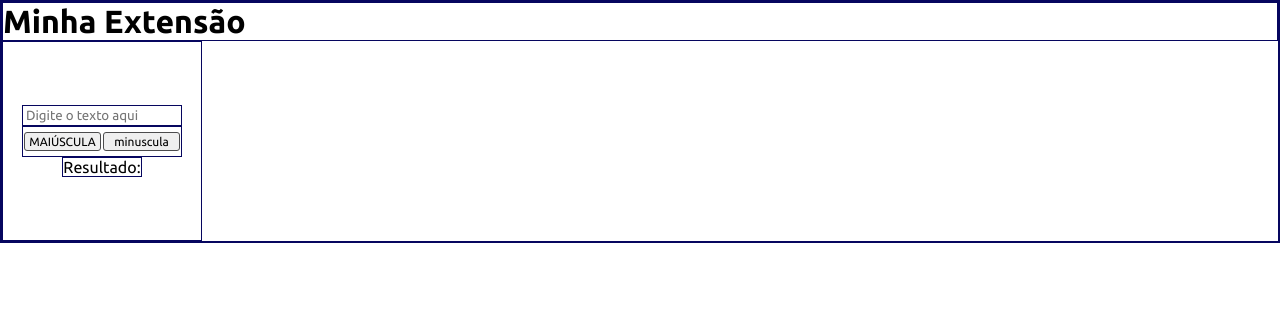
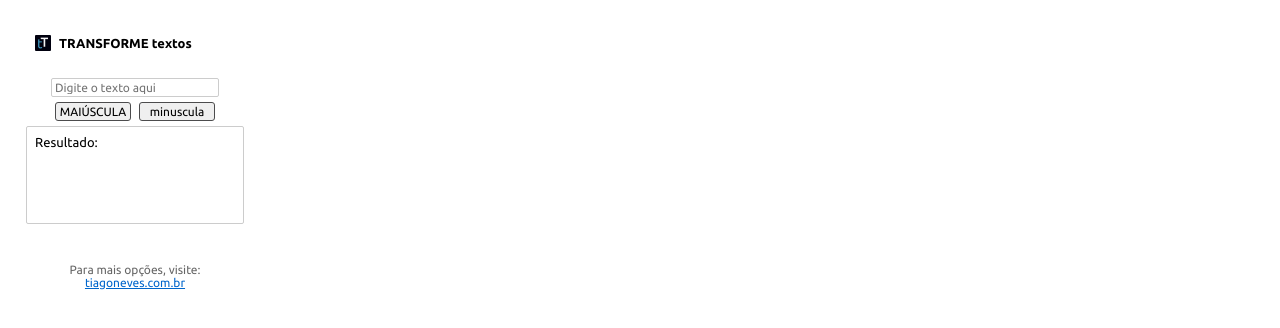
Before and after one commit to GabrielCelestinoSt/extTransformeTexto, a browser extension: page index.html in a window 1280 px wide. Drawn offline with Linux system fonts and the light colour scheme.

Commit message:
subindo alterações no json

```diff
--- a/index.html
+++ b/index.html
@@ -13,7 +13,11 @@
     <link rel="stylesheet" href="style.css">
 </head>
 <body>
-    <h1>Minha Extensão</h1>
+    <div class="conteiner0">
+            <h1>
+            <img src="icons/Logo-tT-vetor-16px.png" alt="">
+            TRANSFORME textos
+        </h1>
 
         <div class="conteiner">
             <input id="inputUser" class="inputUser" type="text" placeholder="Digite o texto aqui">
@@ -26,6 +30,13 @@
             </div>
         </div>
 
+        <div class="footer">
+            Para mais opções, visite:<br>
+            <a href="https://tiagoneves.com.br" target="_blank">tiagoneves.com.br</a>
+        </div>
+    </div>
+
+
     <script src="script.js"></script>
 </body>
 </html>
--- a/style.css
+++ b/style.css
@@ -1,43 +1,66 @@
 *{
-    box-sizing: border-box;
+
     margin: 0;
     padding: 0;
 
     font-family: "Ubuntu", sans-serif;
     /* font-size: 12rem; */
-    border: solid 1px rgb(6, 6, 95);
+}
+
+body{
+    width: 280px;
+    padding: 15px;
+    background-color: #ffffff;
+}
+
+.conteiner0{
+    width: 200px;
+    height: 200px;
+    padding: 20px;
+    align-items: center;
+    justify-content: center;
 }
 
 .conteiner{
+    display: flex;
     width: 200px;
     height: 200px;
-
-    display: flex;
     flex-direction: column;
     align-items: center;
     justify-content: center;
+}
 
 
+h1 {
+    font-size: 13px;
+    font-weight: bold;
+    display: flex;
+    align-items: center;
+    gap: 8px;
+}
 
-}
 
 .inputUser{
     width: 160px;
     padding: 2px 3px;
     outline: none;
+    border-radius: 2px;
+    font-size: 12px;
+    border: 1px solid #ccc;
 
 }
 
 .botoes{
     width: 160px;
     padding: 5px 0;
-
+    gap: 8px;
     display: flex;
     justify-content: space-around;
 
 }
 
 .btn{
+    flex: 1;
     font-size: 12px;
     width: 77px;
     padding: 2px;
@@ -45,3 +68,28 @@
     border: solid 1px #4c4c4d;
     cursor: pointer;
 }
+
+.resultado {
+    width: 200px;
+    min-height: 80px;
+    padding: 8px;
+    border: 1px solid #ccc;
+    border-radius: 2px;
+    font-size: 13px;
+    background-color: #d9d9d900;
+    word-wrap: break-word;
+}
+
+.footer {
+    margin-top: 12px;
+    font-size: 12px;
+    text-align: center;
+    color: #666;
+    font-family: "Ubuntu", sans-serif;
+}
+
+.footer a{
+    font-family: "Ubuntu", sans-serif;
+    color: #0066cc;
+
+}
```
Also changed, not shown: icons/Logo-tT-vetor-128px.png (added), icons/Logo-tT-vetor-16px.png (added), icons/Logo-tT-vetor-300px.png (added), icons/Logo-tT-vetor-48px.png (added), manifest.json. Lines whose indentation alone changed are shown as unchanged.
